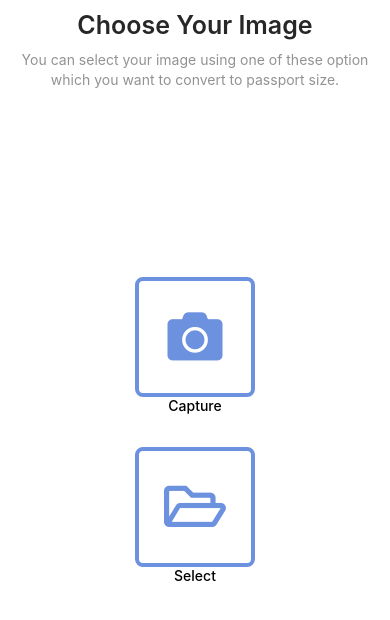
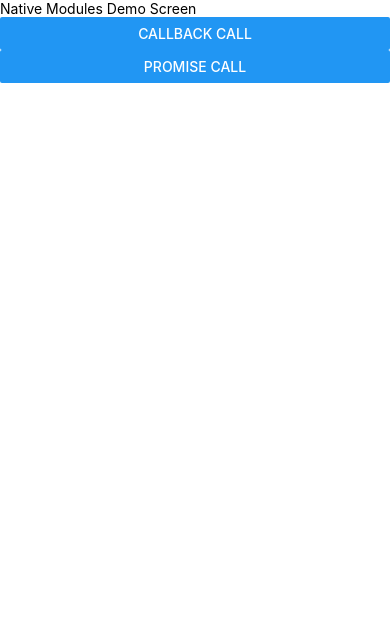
Before and after one commit to pankaj-kumar-mishra/rn-passport-generator, a React Native app: screen /NMdemo in a window 390 px wide. Shown: the top 620 px of the page. Built offline with nearby package versions, Linux system fonts and the light colour scheme.

Commit message:
understanding the flow between native modules and js

```diff
--- a/src/navigation/AppNavigator.tsx
+++ b/src/navigation/AppNavigator.tsx
@@ -6,11 +6,12 @@ import {
 } from "@react-navigation/native";
 import { createNativeStackNavigator } from "@react-navigation/native-stack";
 
-import { Home, ImageEditor } from "../screens";
+import { Home, ImageEditor, NMdemo } from "../screens";
 
 export type AppStackParamList = {
   Home: undefined;
   ImageEditor: { imageUri: string };
+  NMdemo: undefined;
 
   //   Home: undefined;
   //   Profile: { userId: string };
@@ -33,11 +34,12 @@ const AppNavigator: FC<Props> = (): JSX.Element => {
   return (
     <NavigationContainer theme={CUSTOM_THEME}>
       <Stack.Navigator
-        initialRouteName="Home"
+        initialRouteName="NMdemo"
         screenOptions={{ headerShown: false }}
       >
         <Stack.Screen name="Home" component={Home} />
         <Stack.Screen name="ImageEditor" component={ImageEditor} />
+        <Stack.Screen name="NMdemo" component={NMdemo} />
       </Stack.Navigator>
     </NavigationContainer>
   );
--- /dev/null
+++ b/src/screens/NMdemo.tsx
@@ -0,0 +1,41 @@
+import { FC } from "react";
+import { StyleSheet, View, Text, Button } from "react-native";
+import fsModule from "../types/fsModule";
+
+interface Props {}
+
+// console.log("FSModule", fsModule);
+// fsModule.greetMe("Pankaj", (message: string) => {
+//   console.log(message);
+// });
+
+const NMdemo: FC<Props> = (): JSX.Element => {
+  const triggerCallback = () => {
+    fsModule.greetMe("Pankaj Kumar Mishra", (message: string) => {
+      console.log(message);
+    });
+  };
+
+  const triggerPromise = async () => {
+    try {
+      const message = await fsModule.greetMe2("Pankaj Kumar Mishra");
+      console.log(message);
+    } catch (error) {
+      console.log(error);
+    }
+  };
+
+  return (
+    <View style={styles.container}>
+      <Text>Native Modules Demo Screen</Text>
+      <Button title="Callback Call" onPress={triggerCallback} />
+      <Button title="Promise Call" onPress={triggerPromise} />
+    </View>
+  );
+};
+
+const styles = StyleSheet.create({
+  container: {},
+});
+
+export default NMdemo;
--- a/src/screens/Temp.tsx
+++ /dev/null
@@ -1,18 +0,0 @@
-import { FC } from 'react';
-import {StyleSheet, View, Text} from 'react-native';
-
-interface Props {}
-
-const Temp: FC<Props> = (): JSX.Element => {
-  return (
-      <View style={styles.container}>
-         <Text>Temp Screen</Text>
-      </View>
-  );
-};
-
-const styles = StyleSheet.create({
-  container: {},
-});
-
-export default Temp;
--- a/src/screens/index.ts
+++ b/src/screens/index.ts
@@ -1,5 +1,5 @@
 import Home from "./Home";
 import ImageEditor from "./ImageEditor";
-import Temp from "./Temp";
+import NMdemo from "./NMdemo";
 
-export { Home, Temp, ImageEditor };
+export { Home, ImageEditor, NMdemo };
--- /dev/null
+++ b/src/types/fsModule.ts
@@ -0,0 +1,10 @@
+import { NativeModules } from "react-native";
+
+const { fsModule } = NativeModules;
+
+interface JSModuleInterface {
+  greetMe(name: string, cb: (message: string) => void): void;
+  greetMe2(name: string): Promise<string>;
+}
+
+export default fsModule as JSModuleInterface;
```
Also changed, not shown: 3 other files (tests, documents, lock files or other folders).
